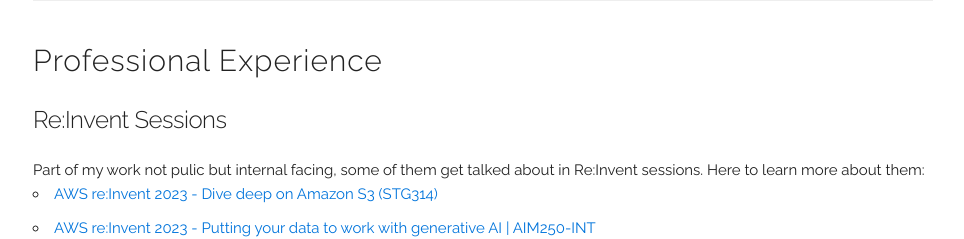
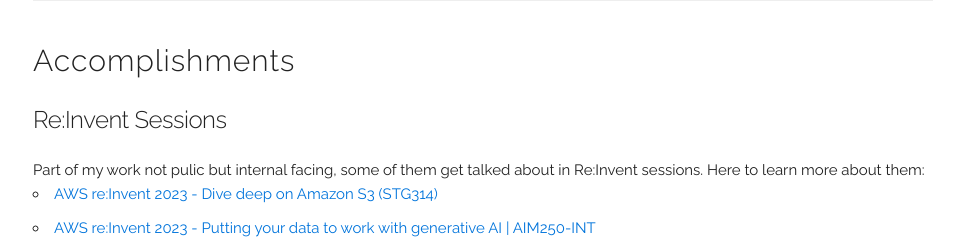
Before and after one commit to gfw001/gfw001.github.io, a Jekyll site: the page resume.html, which Jekyll copies as it is, in a window 1280 px wide. Shown: the top 239 px of the page, without its empty margins (157-1121 px from the left). Built offline with Jekyll 4.4.1, drawn with Linux system fonts in a browser that asks for light colours.

Commit message:
Update resume.html

```diff
--- a/resume.html
+++ b/resume.html
@@ -59,7 +59,7 @@
 
 <!-- ========== RESUME ========== -->
 <div class="docs-section" id="resume">
-  <h4>Professional Experience</h4>
+  <h4>Accomplishments</h4>
 <h5>Re:Invent Sessions</h5>
 Part of my work not pulic but internal facing, some of them get talked about in Re:Invent sessions. Here to learn more about them:
 <br>
```
